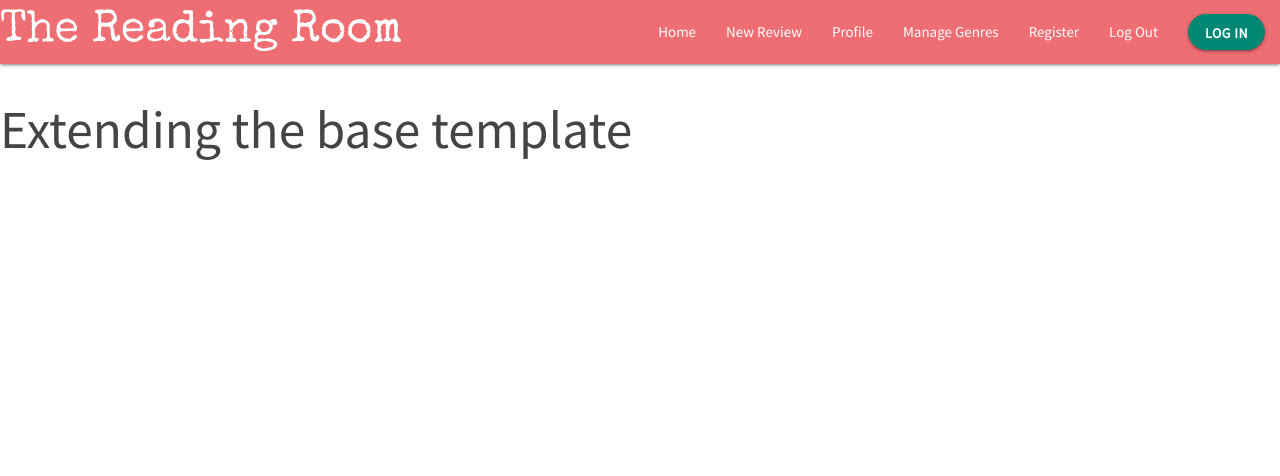
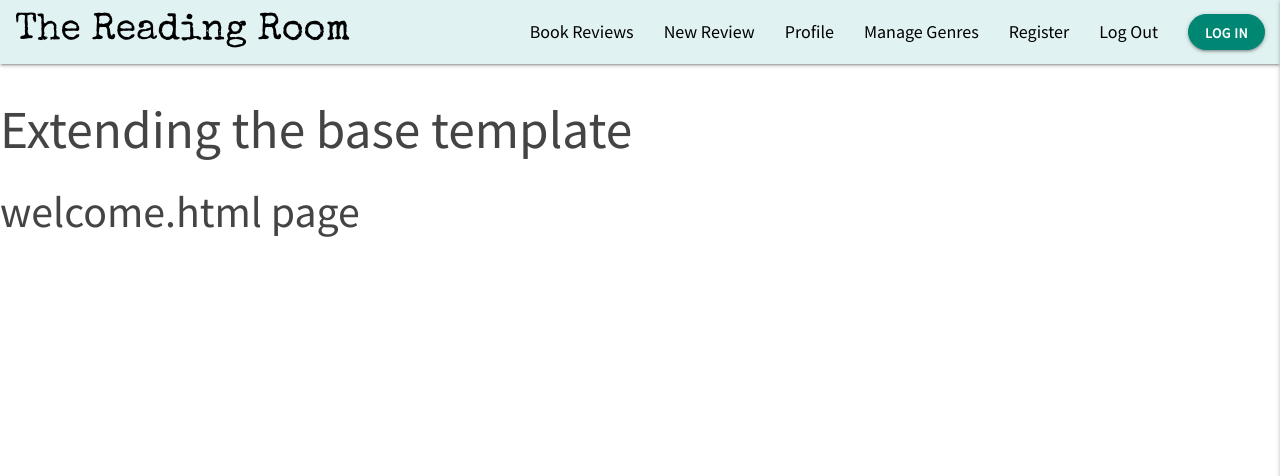
Before and after one commit to simonjvardy/the-reading-room, a Flask app: page / in a window 1280 px wide. Shown: the top 476 px of the page. Run offline with Flask 2, Linux system fonts and the light colour scheme; data that the repository does not hold is empty; some libraries are stand-ins or nearby versions.

Commit message:
Dev: Update the Materialize Navbar and sidebar

```diff
--- a/app.py
+++ b/app.py
@@ -23,6 +23,11 @@ genre = mongo.db.genre
 
 
 @app.route("/")
+@app.route("/welcome")
+def welcome():
+    return render_template("welcome.html")
+
+
 @app.route("/get_reviews")
 def get_reviews():
     reviews = book_review.find()
--- a/static/css/style.css
+++ b/static/css/style.css
@@ -18,9 +18,28 @@ body {
 
 /* -------------------------------------HEADER SECTION */
 /* -------------------------------------Navbar */
-.logo {
+nav .brand-logo {
     font-family: 'Special Elite', serif;
-    font-size: 3rem;
+    position: absolute;
+    color: #000;
+    display: inline-block;
+    font-size: 2.5rem;
+    margin-left: 15px;
+}
+
+nav a {
+    color: #000;
+}
+
+nav ul a {
+    font-size: 1.2rem;
+    color: #000;
+}
+
+ul li h4 {
+    font-family: 'Special Elite', serif;
+    font-size: 2.28rem;
+    color: #000;
 }
 
 /* -------------------------------------MAIN BODY STYLING */
--- a/static/js/script.js
+++ b/static/js/script.js
@@ -1,3 +1,6 @@
+  // Materialize CSS plugin jQuery initialisation script
+  // Adapted from CI Task Manager mini project
+
   $(document).ready(function(){
-    $('.sidenav').sidenav();
+    $('.sidenav').sidenav({edge: "right"});
   });
--- a/templates/base.html
+++ b/templates/base.html
@@ -41,29 +41,39 @@
 <body>
 
     <header>
-        <!-- top navbar -->
-        <!-- Code adapted from Code Institute Task Manager Flask App Mini Project -->
-        <nav>
+        <!--
+            Top navbar.
+            Code adapted from Code Institute Task Manager Flask App Mini Project
+            using Materialize CSS
+        -->
+        <nav class="nav-extended teal lighten-5">
             <div class="nav-wrapper">
-                <a href="#!" class="logo">The Reading Room</a>
-                <a href="#" data-target="mobile-demo" class="sidenav-trigger"><i class="fas fa-bars"></i></a>
+                <a href="{{ url_for('welcome') }}" class="brand-logo">The Reading Room</a>
+                <a href="#" data-target="mobile-demo" class="sidenav-trigger menu-bars right">
+                    <i class="fas fa-bars"></i>
+                </a>
                 <ul class="right hide-on-med-and-down">
-                    <li><a href="#">Home</a></li>
+                    <li><a href="{{ url_for('get_reviews') }}">Book Reviews</a></li>
                     <li><a href="#">New Review</a></li>
                     <li><a href="#">Profile</a></li>
                     <li><a href="#">Manage Genres</a></li>
                     <li><a href="#">Register</a></li>
                     <li><a href="#">Log Out</a></li>
-                    <li><a class="waves-effect waves-light pill-btn btn hoverable">Log In</a></li>
+                    <li><a class="pill-btn btn">Log In</a></li>
                 </ul>
             </div>
         </nav>
-        <!-- mobile side navebar -->
+        <!-- mobile side navbar -->
         <ul class="sidenav" id="mobile-demo">
-            <li><a href="sass.html">Sass</a></li>
-            <li><a href="badges.html">Components</a></li>
-            <li><a href="collapsible.html">Javascript</a></li>
-            <li><a href="mobile.html">Mobile</a></li>
+            <li><h4 class="">The Reading Room</h4></li>
+            <li><a href="{{ url_for('welcome') }}">Home</a></li>
+            <li><a href="{{ url_for('get_reviews') }}">Book Reviews</a></li>
+            <li><a href="#">New Review</a></li>
+            <li><a href="#">Profile</a></li>
+            <li><a href="#">Manage Genres</a></li>
+            <li><a href="#">Register</a></li>
+            <li><a href="#">Log Out</a></li>
+            <li><a href="#">Log Out</a></li>
         </ul>
     </header>
 
--- /dev/null
+++ b/templates/welcome.html
@@ -0,0 +1,7 @@
+{% extends "base.html" %}
+{% block content %}
+
+    <h2>Extending the base template</h2>
+    <h3>welcome.html page</h3>
+
+{% endblock %}
```
